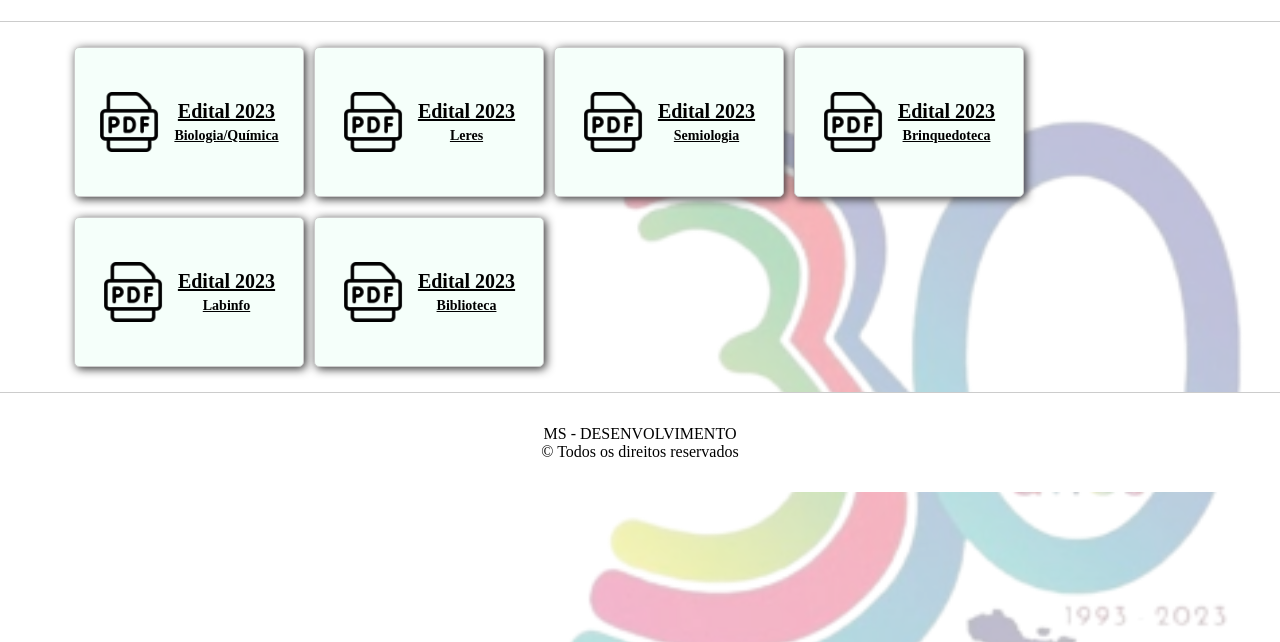
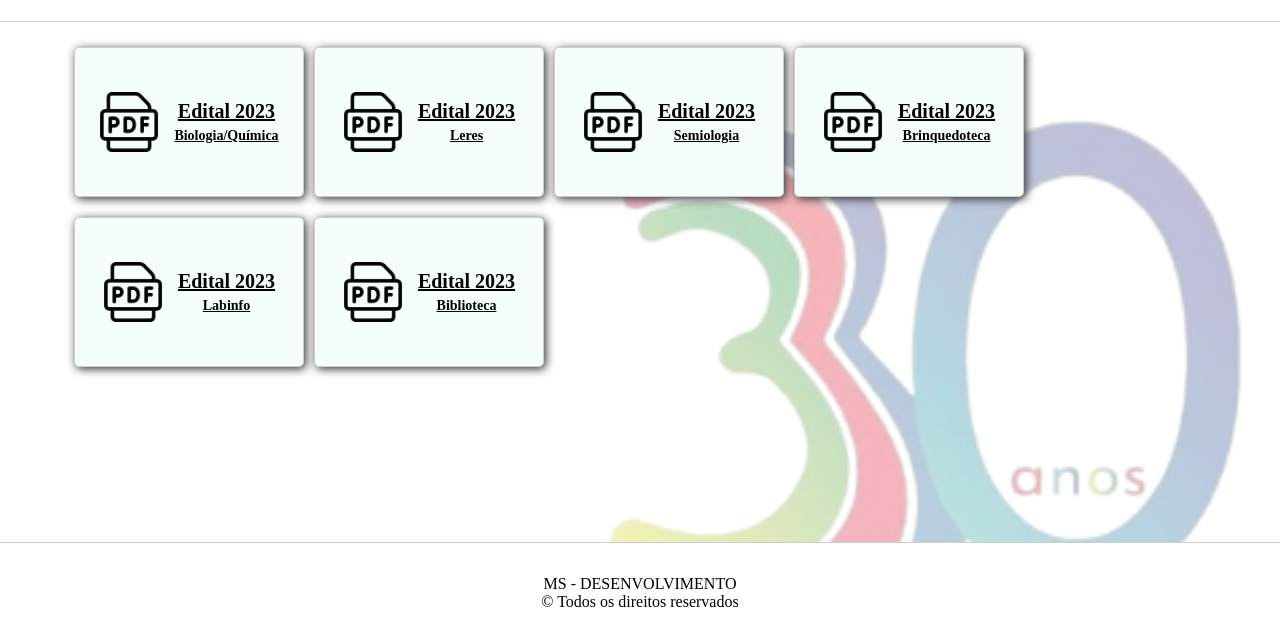
Before and after one commit to estagiario2023/estagios, a plain HTML site: page index.html in a window 1280 px wide. Shown: the part 158-800 px from the top of the page. Drawn offline with Linux system fonts and the light colour scheme.

Commit message:
posicionando o footer

```diff
--- a/style.css
+++ b/style.css
@@ -177,7 +177,8 @@ footer {
         /* justify-content: center;
         align-items: center;    */
         padding: 10px;
-        /* background-color: yellow; */
+        /* background-color: yellow;  */
+        padding-bottom: 110px;
 
     }
 
@@ -198,7 +199,7 @@ footer {
     footer {
         width: 100%;
         height: 100px;
-        position: static;
+        position: absolute;
         /* bottom: 0; */
         background-color: #fff;
         /* background-color: #F5FFFA; */
```
